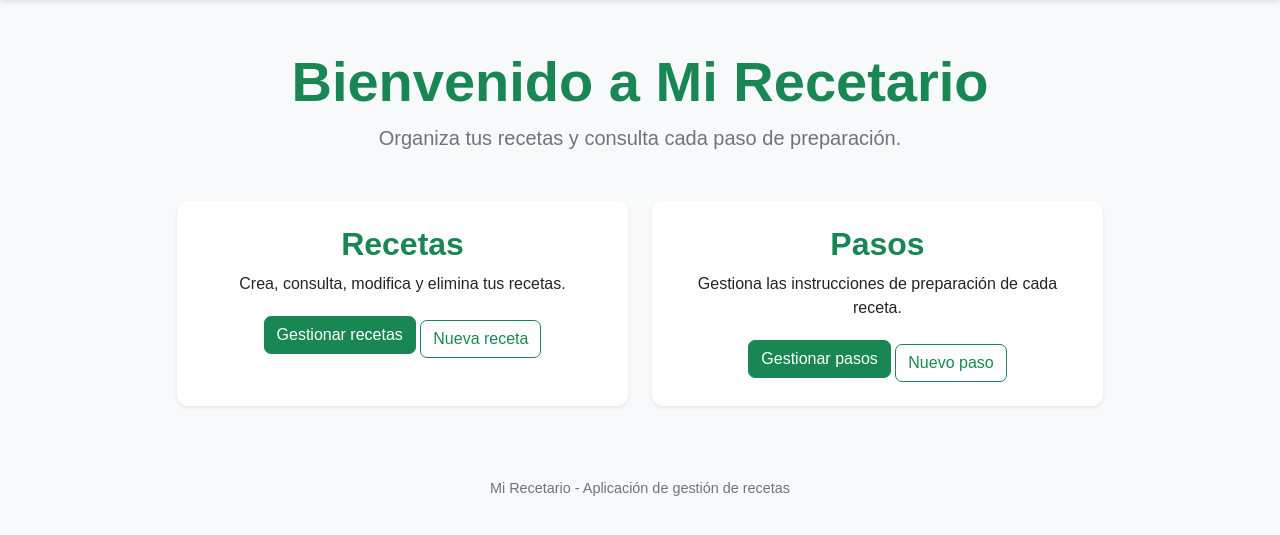
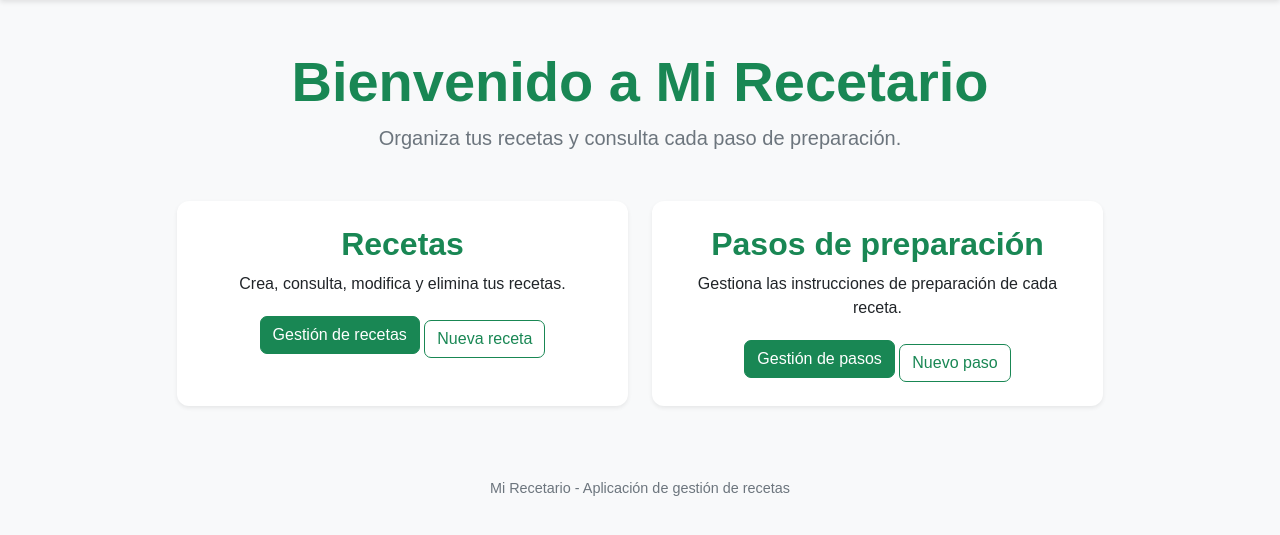
Before and after one commit to jokinlavin/AD05_TE1, a Spring Boot app: page / in a window 1280 px wide. Shown: the part 56-591 px from the top of the page. Run offline with Spring Boot 4, Linux system fonts and the light colour scheme.

Commit message:
Revisión textos

```diff
--- a/mi-recetario/src/main/resources/templates/index.html
+++ b/mi-recetario/src/main/resources/templates/index.html
@@ -43,7 +43,7 @@
                         </p>
                         <a th:href="@{/recetas}"
                            class="btn btn-success">
-                            Gestionar recetas
+                            Gestión de recetas
                         </a>
                         <a th:href="@{/recetas/nueva}"
                            class="btn btn-outline-success mt-2">
@@ -57,7 +57,7 @@
                 <div class="card shadow-sm h-100">
                     <div class="card-body text-center p-4">
                         <h2 class="card-title text-success">
-                            Pasos
+                            Pasos de preparación
                         </h2>
                         <p class="card-text">
                             Gestiona las instrucciones de preparación
@@ -65,7 +65,7 @@
                         </p>
                         <a th:href="@{/pasos}"
                            class="btn btn-success">
-                            Gestionar pasos
+                            Gestión de pasos
                         </a>
                         <a th:href="@{/pasos/nuevo}"
                            class="btn btn-outline-success mt-2">
```
